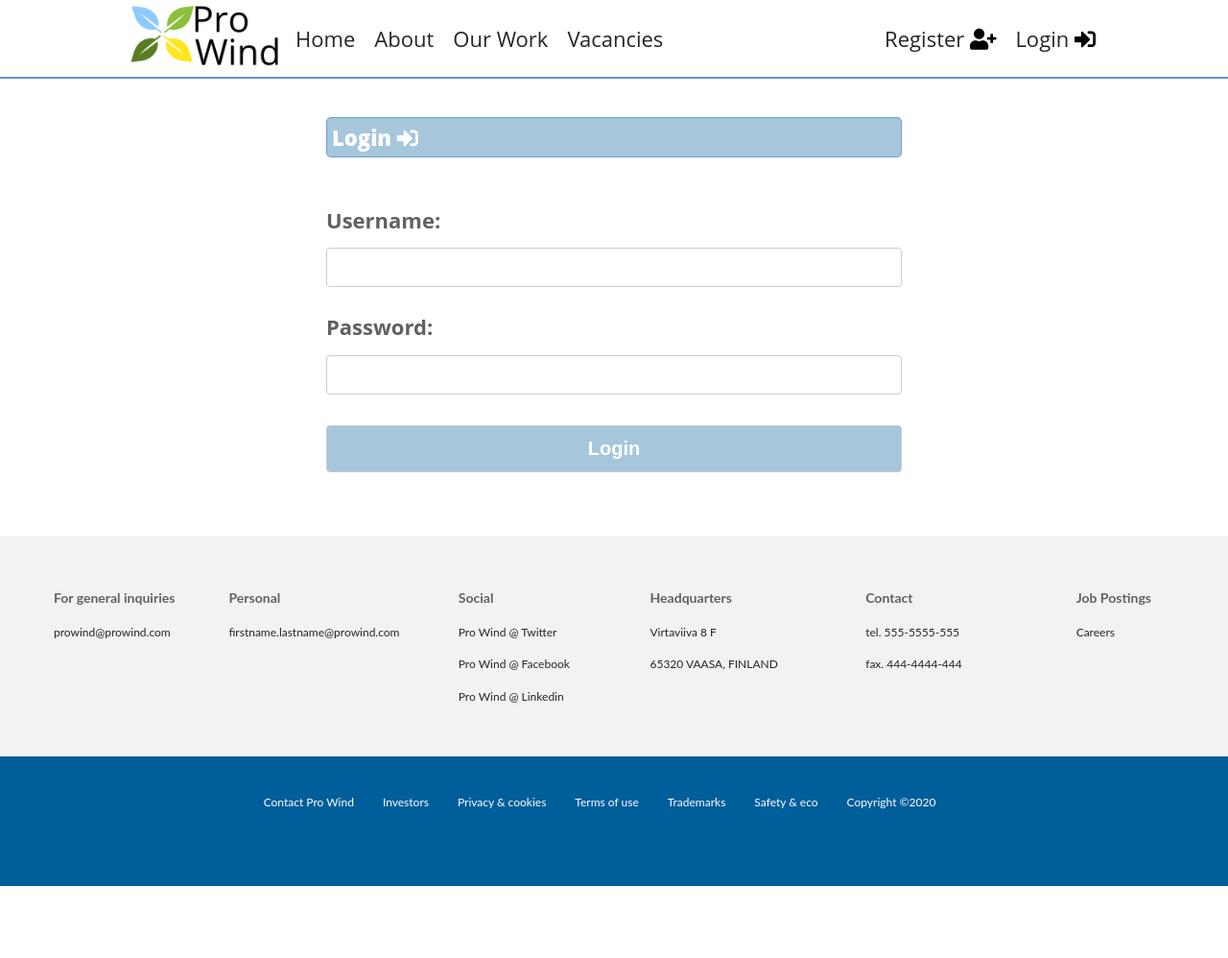
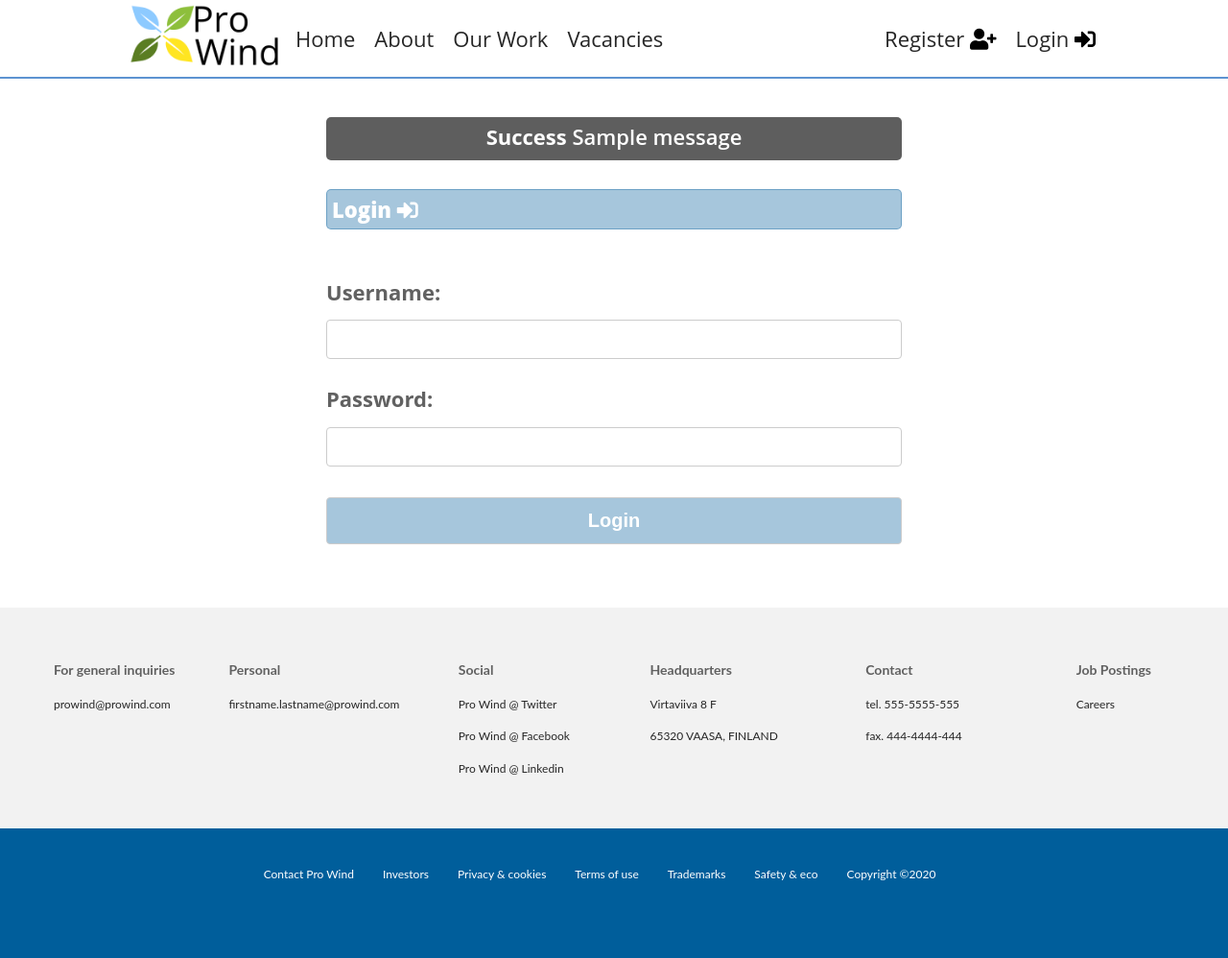
Before and after one commit to eloc0n/Pro-Wind, a Django app: page /accounts/login in a window 1280 px wide. Shown: the whole page at 96% size. Before the commit the page ends 923 px from the top, so only its background shows below. Run offline with Django 3.2, Linux system fonts and the light colour scheme; tables that the repository leaves empty hold one stand-in row (Sample ...); one stand-in notice (Sample message) is shown; some libraries are stand-ins or nearby versions.

Commit message:
added user registration/login/logout

```diff
--- a/ProWind/settings.py
+++ b/ProWind/settings.py
@@ -168,3 +168,5 @@ STATICFILES_DIRS = [
 # Media
 MEDIA_ROOT = os.path.join(BASE_DIR, 'media')
 MEDIA_URL = '/media/'
+
+# Messages
--- a/ProWind/static/css/style.css
+++ b/ProWind/static/css/style.css
@@ -861,6 +861,21 @@ td {
   transition: 0.3s;
 }
 
+/* Alerts */
+
+#message {
+  height: 45px;
+  width: 100%;
+  color: #fff;
+  font-weight: 600;
+  padding: 5px;
+  text-align: center;
+  border: 22px #ccc;
+  border-radius: 5px;
+  background: #5e5e5e;
+  margin-bottom: 30px;
+}
+
 /* MEDIA QUERRIES */
 
 @media(max-width: 1500px) {
--- a/ProWind/static/js/script.js
+++ b/ProWind/static/js/script.js
@@ -31,3 +31,9 @@ function scrollFunction() {
     mybutton.style.display = "none";
   }
 }
+
+
+// Fade out Alerts
+setTimeout(function() {
+  $('#message').fadeOut('slow');
+}, 3000);
--- a/accounts/views.py
+++ b/accounts/views.py
@@ -1,14 +1,66 @@
 from django.shortcuts import render, redirect
+from django.contrib import messages, auth
+from django.contrib.auth.models import User
 
 # Create your views here.
 def login(request):
-    return render(request, 'accounts/login.html')
+    if request.method == 'POST':
+        username = request.POST['username']
+        password = request.POST['password']
+
+        user = auth.authenticate(username=username, password=password)
+
+        if user is not None:
+            auth.login(request, user)
+            # messages.success(request, 'You are now logged in')
+            return redirect('vacancies')
+        else:
+            messages.error(request, 'Invalid credentials!')
+            return redirect('login')
+    else:
+        return render(request, 'accounts/login.html')
 
 def register(request):
-    return render(request, 'accounts/register.html')
+    if request.method == 'POST':
+        # Get form values
+        first_name = request.POST['first_name']
+        last_name = request.POST['last_name']
+        username = request.POST['username']
+        email = request.POST['email']
+        password = request.POST['password']
+        password2 = request.POST['password2']
+
+        # Check if passwords match
+        if password == password2:
+            # Check username
+            if User.objects.filter(username=username).exists():
+                messages.error(request, 'That username is taken!')
+                return redirect('register')
+            else:
+                if User.objects.filter(email=email).exists():
+                    messages.error(request, 'That email is already registered!')
+                    return redirect('register')
+                else:
+                    # Everything is ok, login
+                    user = User.objects.create_user(username=username,
+                                                    password=password,
+                                                    email=email,
+                                                    first_name=first_name,
+                                                    last_name=last_name)
+                    user.save()
+                    messages.success(request, 'You are now registered')
+                    return redirect('login')
+        else:
+            messages.error(request, 'Passwords do not match!')
+            return redirect('register')
+    else:
+        return render(request, 'accounts/register.html')
 
 def dashboard(request):
     return render(request, 'accounts/dashboard.html')
 
 def logout(request):
-    return redirect('index')
+    if request.method == 'POST':
+        auth.logout(request)
+        messages.success(request, 'You are now logged out!')
+        return redirect('login')
--- a/templates/accounts/login.html
+++ b/templates/accounts/login.html
@@ -6,9 +6,11 @@
 
  <section class="listings">
     <div class="container">
-        <form>
-
-            <div class="form-group login">
+        <form action="{% url 'login' %}" method="POST">
+            {% csrf_token %}
+            <div class="form-group">
+                <!--Alerts-->
+                {% include 'partials/alerts.html' %}
 
                 <span>Login <i class="fas fa-sign-in-alt"></i></span>
 
--- a/templates/partials/_nav.html
+++ b/templates/partials/_nav.html
@@ -38,6 +38,21 @@
                 </li>
             </ul>
             <ul class="right-menu">
+                {% if user.is_authenticated %}
+                    <li>
+                        <a href="{% url 'dashboard' %}"><strong>{{user.username}}</strong></a>
+                        <i class="fas fa-user"></i>
+                    </li>
+                    <li>
+                        <a href="javascript:{document.getElementById('logout').submit()}">Logout</a>
+                        <i class="fas fa-sign-out-alt"></i>
+
+                        <form action="{% url 'logout' %}" method="POST" id="logout">
+                            {% csrf_token %}
+                            <input type="hidden">
+                        </form>
+                    </li>
+                {% else %}
                     <li>
                         <a href="{% url 'register' %}">Register</a>
                         <i class="fas fa-user-plus"></i>
--- /dev/null
+++ b/templates/partials/alerts.html
@@ -0,0 +1,17 @@
+{% if messages %}
+    {% for message in messages %}
+        <div id="message">
+
+            <strong>
+                {% if message.level == DEFAULT_MESSAGE_LEVELS.ERROR %}
+                    Error:
+                {% else %}
+                    {{ message.tags|title }}
+                {% endif %}
+            </strong>
+            {{ message }}
+
+        </div>
+
+    {% endfor %}
+{% endif %}
```
Also changed, not shown: other parts of templates/partials/_nav.html (+1 -0 lines), templates/accounts/register.html (+6 -4 lines). Lines whose indentation alone changed are shown as unchanged.
